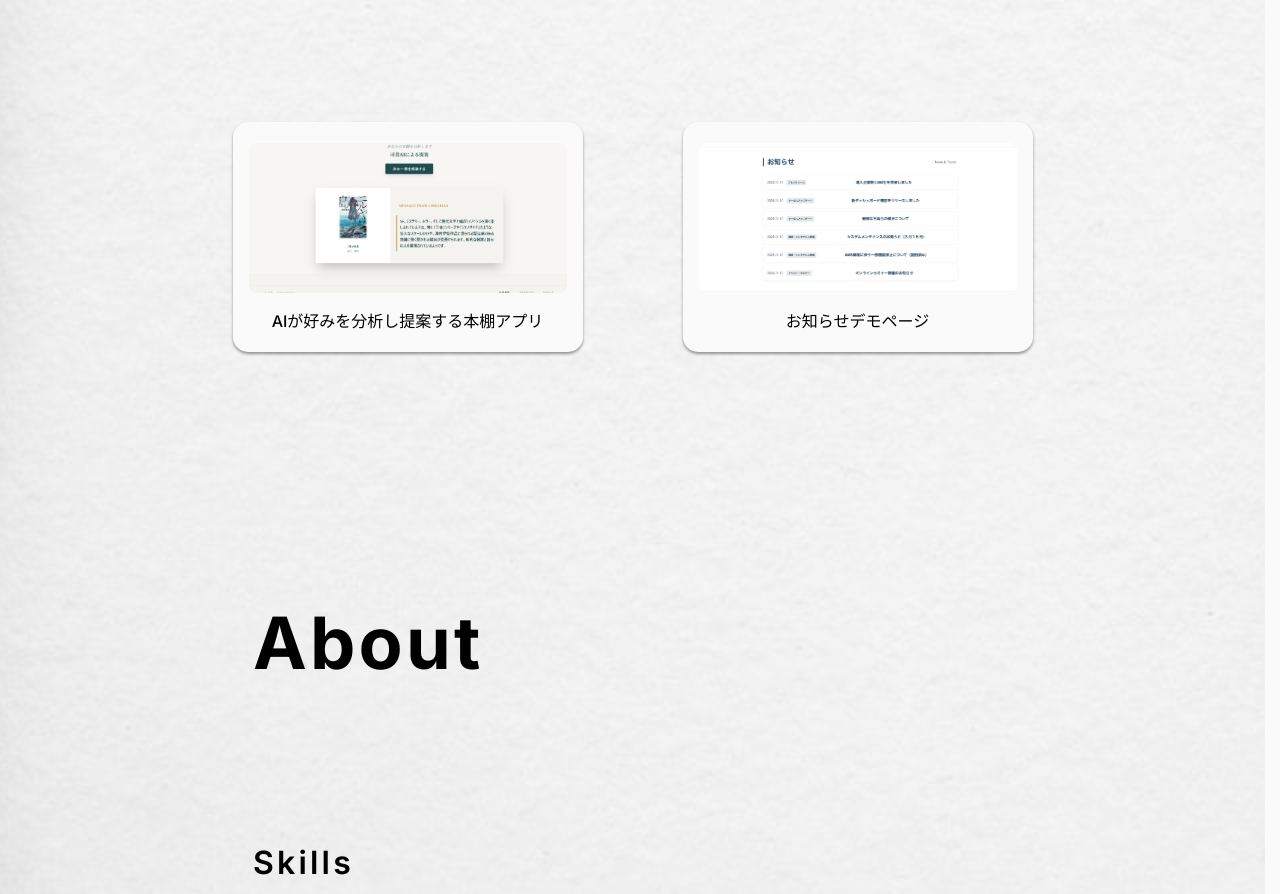
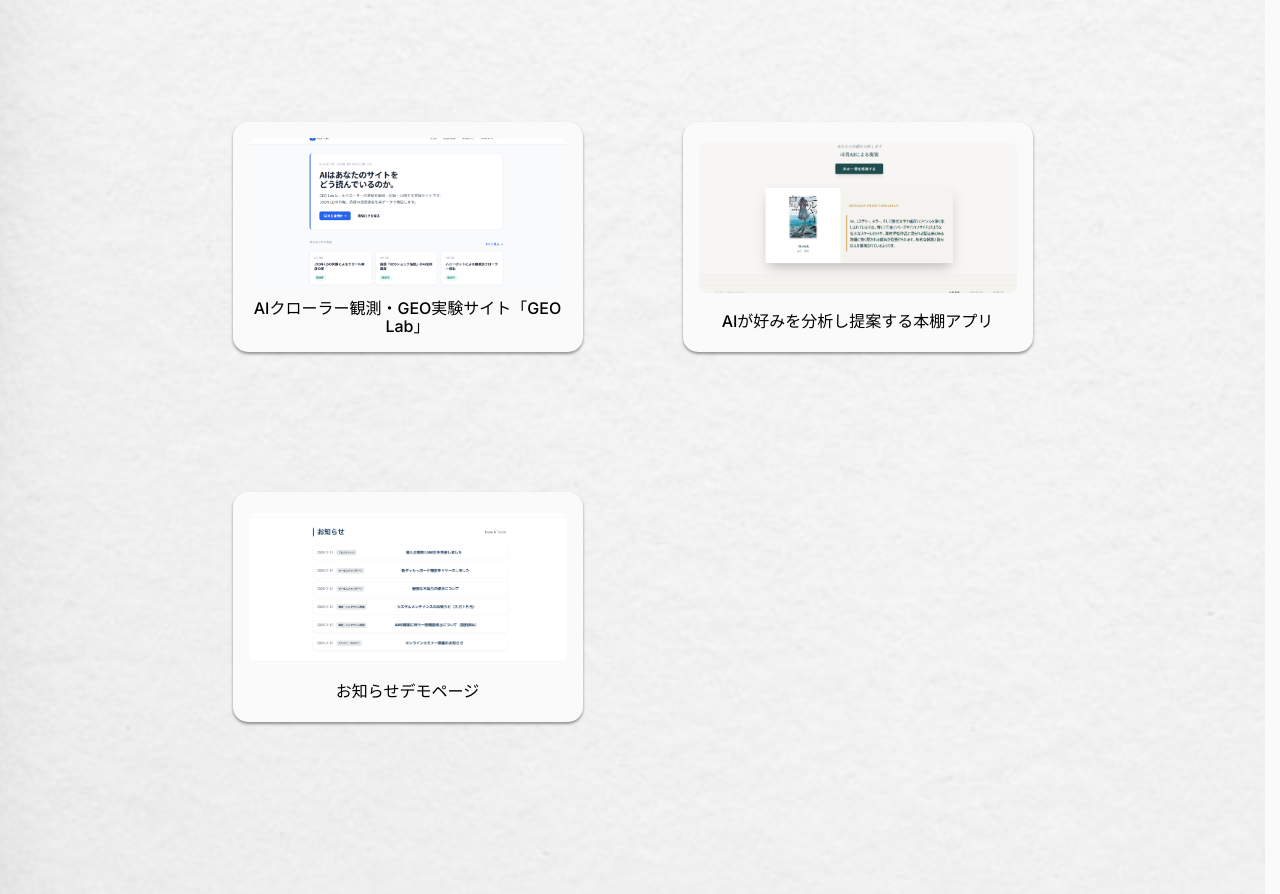
Before and after one commit to ichi-a/main-portfolio, a Next.js app: page / in a window 1280 px wide. Shown: the part 800-1694 px from the top of the page. Built offline with nearby package versions, Linux system fonts and the light colour scheme.

Commit message:
works追加

```diff
--- a/src/components/section/ProfileSection.tsx
+++ b/src/components/section/ProfileSection.tsx
@@ -12,7 +12,7 @@ const ProfileSection = () => {
       <div className={styles.container}>
         <div className={styles.profCenter}>
           <div className={styles.imgwrap}>
-            <Image src={me} alt="顔写真" className={styles.img} />
+            <Image src={me} alt="顔写真" className={styles.img} priority/>
           </div>
           <p className={styles.p}>Shouhei Noichi</p>
         </div>
--- a/src/data/worksData.ts
+++ b/src/data/worksData.ts
@@ -1,10 +1,41 @@
 import { WorksData } from "@/types/workType";
 import sampleCorp from "@/assets/img/sampleCorp.png"
 import Shelfie1 from "@/assets/img/Shelfie1.png"
-
+import GeoLab1 from "@/assets/img/GeoLab.png"
 
 
 export const worksData: WorksData = [
+{
+  title: "AIクローラー観測・GEO実験サイト「GEO Lab」",
+  image: GeoLab1,
+  description: [
+    {heading: "概要", body: [{ex: "AIクローラーの挙動をリバースエンジニアリングする実験サイト。JSON-LDの効果検証・造語の生成AI反映速度・ハニーポットによるボット検出を実データで観測・公開。"}]},
+    {heading: "使用技術", body: [{ex: "Next.js 15, Supabase, Vercel Edge Middleware, TypeScript"}]},
+    {heading: "主な機能", body: [
+      {ex: "- Edge MiddlewareでAIクローラーをリアルタイム検出・記録（UA判定 + ASN補完）"},
+      {ex: "- ハニーポットトラップによる偽装ボット・スクレイパーの自動検出"},
+      {ex: "- JSON-LDのA/Bテスト（実験群/対照群）によるGEO効果の定量計測"},
+      {ex: "- 独自造語「GEOショック」「GEOショック指数」のAI反映速度を観測"},
+      {ex: "- Supabase Realtimeを使ったクロールログのリアルタイムダッシュボード"},
+      {ex: "- 公開statsページで今週・今月のクローラー統計をASN別に公開"},
+    ]},
+    {heading: "工夫した点", body: [
+      {ex: "- MiddlewareをEdge Runtimeで動作させ、ユーザー体験を損なわずに全アクセスをロギング。IPはSHA-256+ソルトでハッシュ化しプライバシーに配慮。"},
+      {ex: "- UAで判定できないボットをASNネットワーク番号で補完判定。Google・Anthropic・Amazon等の既知ASNをマッピング。"},
+      {ex: "- JSON-LDあり（実験群）となし（対照群）のページを並行公開し、クロール頻度の差を実データで記録。公開3日でPerplexityが造語を正確に回答。"},
+    ]},
+    {heading: "改善点", body: [{ex: "DNS逆引き検証（Level 3）がEdge Runtimeの制約で未実装。Node.js Runtimeへの移行で対応可能。cronジョブによる自動AI質問もAPIキー設定次第で有効化可能。"}]},
+    {heading: "開発期間", body: [{ex: "約2日（Claude AIとペアプログラミング）"}]},
+  ],
+  techs: [
+    {names: "Next.js", icon: "/logos/nextdotjs.svg"},
+    {names: "Tailwind", icon: "/logos/tailwindcss.svg"},
+    {names: "TypeScript", icon: "/logos/typescript.svg"},
+  ],
+  github: "https://github.com/ichi-a/geo-shock",
+  vercel: "https://www.geo-shock.com",
+  id: "1"
+},
   {
     title: "AIが好みを分析し提案する本棚アプリ",
     image: Shelfie1,
@@ -32,7 +63,7 @@ export const worksData: WorksData = [
     ],
     github: "https://github.com/ichi-a/shelfie",
     vercel: "https://shelfie-u7nh-a7md45uax-ichis-projects-7f2e3961.vercel.app",
-    id: "1"
+    id: "2"
   },
   {
     title: "お知らせデモページ",
@@ -57,7 +88,7 @@ export const worksData: WorksData = [
     ],
     github: "https://github.com/ichi-a/Sample-Corp-News-App.git",
     vercel: "https://sample-corp-news-6t29sgs6u-ichis-projects-7f2e3961.vercel.app/",
-    id: "2"
+    id: "3"
   },
 
 ]
```
Also changed, not shown: src/assets/img/GeoLab.png (added).
